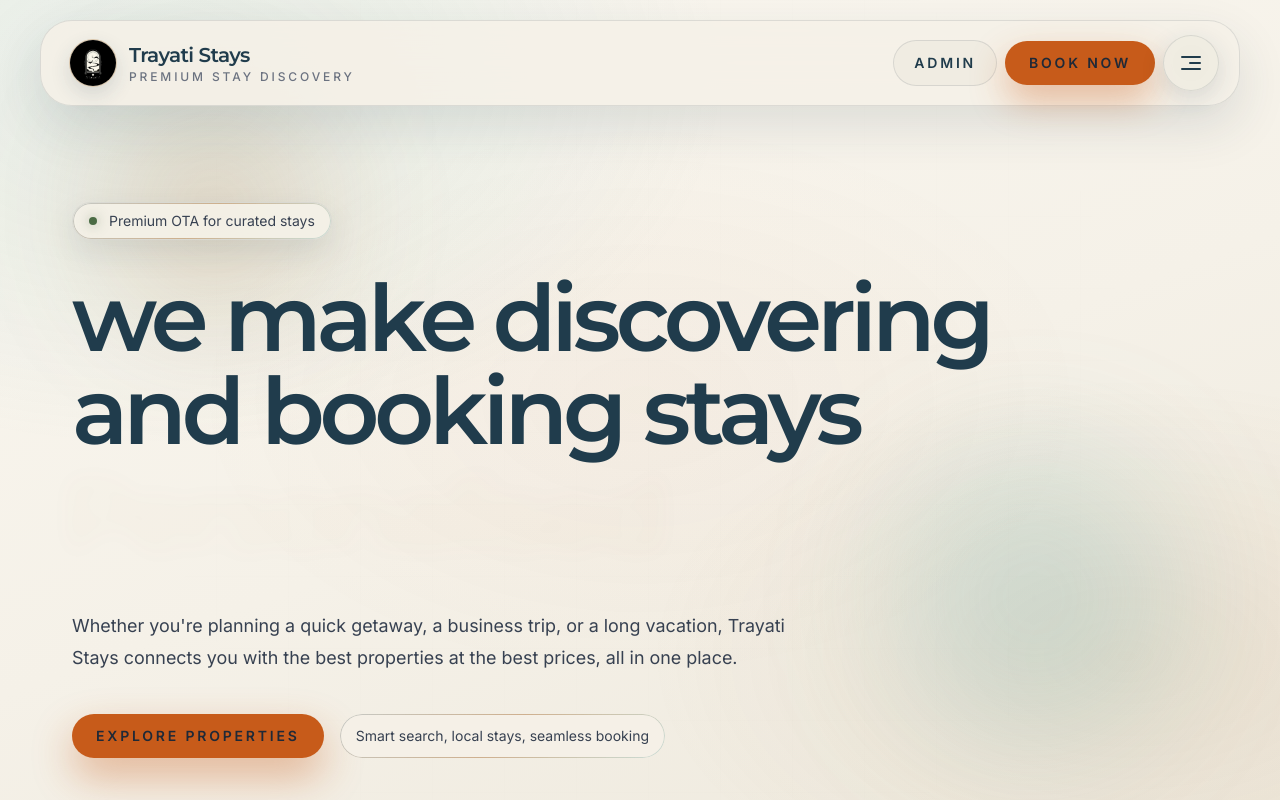
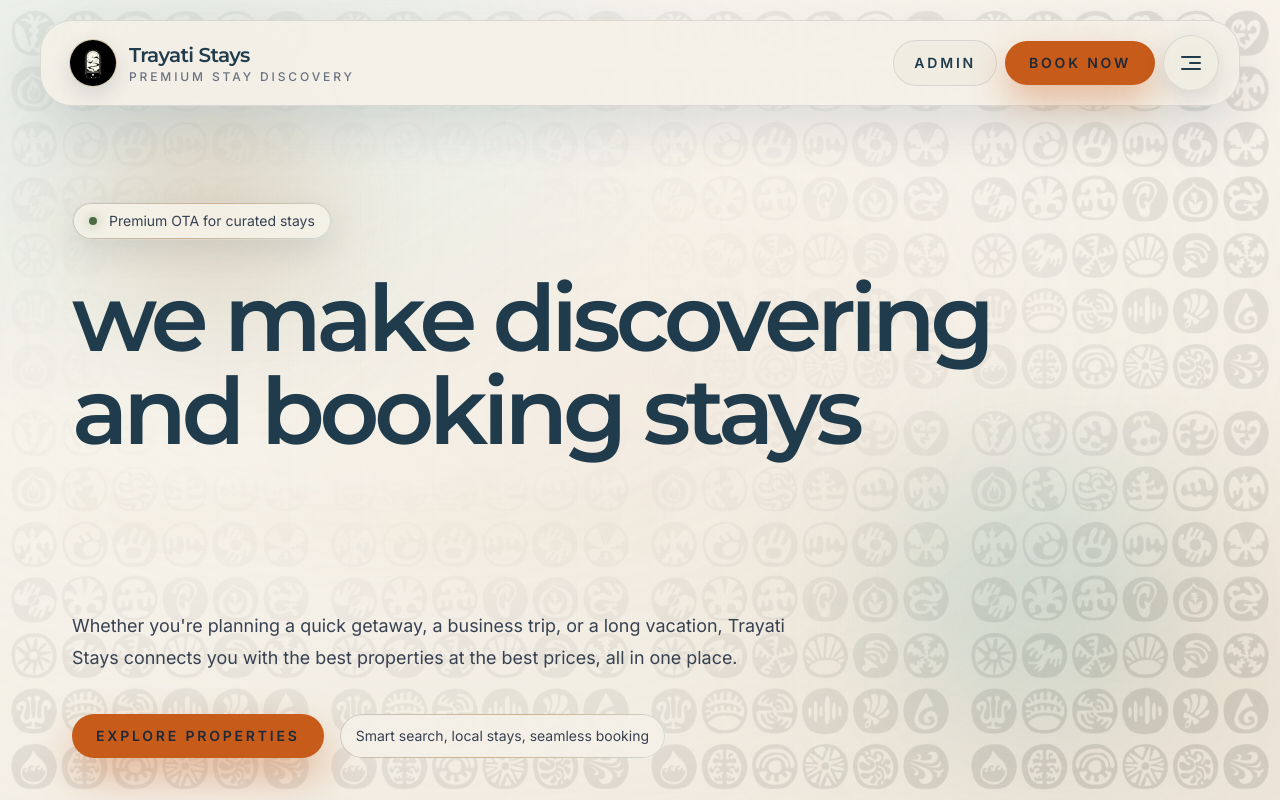
Before and after one commit to trayatistays/trayati, a Next.js app: page / in a window 1280 px wide. Shown: the top 800 px of the page. Built offline with nearby package versions, Linux system fonts and the light colour scheme.

Commit message:
background updated1

```diff
--- a/src/components/hero-section.tsx
+++ b/src/components/hero-section.tsx
@@ -53,8 +53,6 @@ export function HeroSection() {
   const heroTransform = useMotionTemplate`translate3d(${smoothX}px, ${smoothY}px, 0px)`;
   const orbTransform = useMotionTemplate`translate3d(${orbX}px, ${orbY}px, 0px)`;
 
-
-
   const handleMouseMove = (event: React.MouseEvent<HTMLElement>) => {
     const { currentTarget, clientX, clientY } = event;
     const rect = currentTarget.getBoundingClientRect();
@@ -95,6 +93,18 @@ export function HeroSection() {
       <motion.div
         style={{ transform: orbTransform, backgroundColor: "rgba(95, 168, 168, 0.20)" }}
         className="absolute bottom-12 right-[8%] -z-10 size-52 rounded-full blur-3xl sm:bottom-20 sm:size-72"
+      />
+
+      {/* Tiled Tribal Pattern with Text-Aware Masking */}
+      <div
+        className="absolute inset-0 -z-10 opacity-[0.12]"
+        style={{
+          backgroundImage: "url('/images/hero-pattern.jpg')",
+          backgroundRepeat: "repeat",
+          backgroundSize: "320px",
+          WebkitMaskImage: "radial-gradient(ellipse at 30% 40%, transparent 20%, black 85%)",
+          maskImage: "radial-gradient(ellipse at 30% 40%, transparent 20%, black 85%)",
+        }}
       />
 
       <div className="flex min-h-[85vh] w-full flex-col px-4 pb-0 pt-4 sm:px-6 sm:pt-5 lg:px-10">
```
